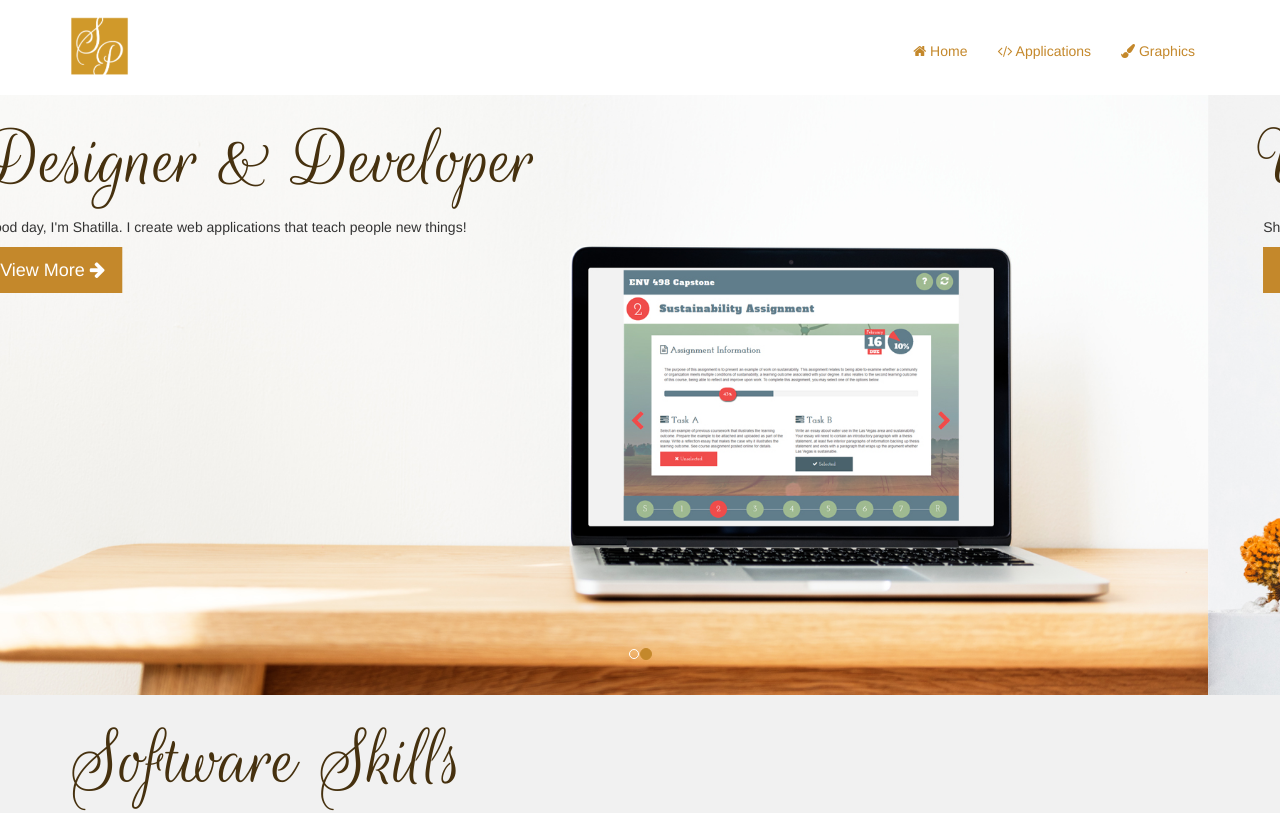
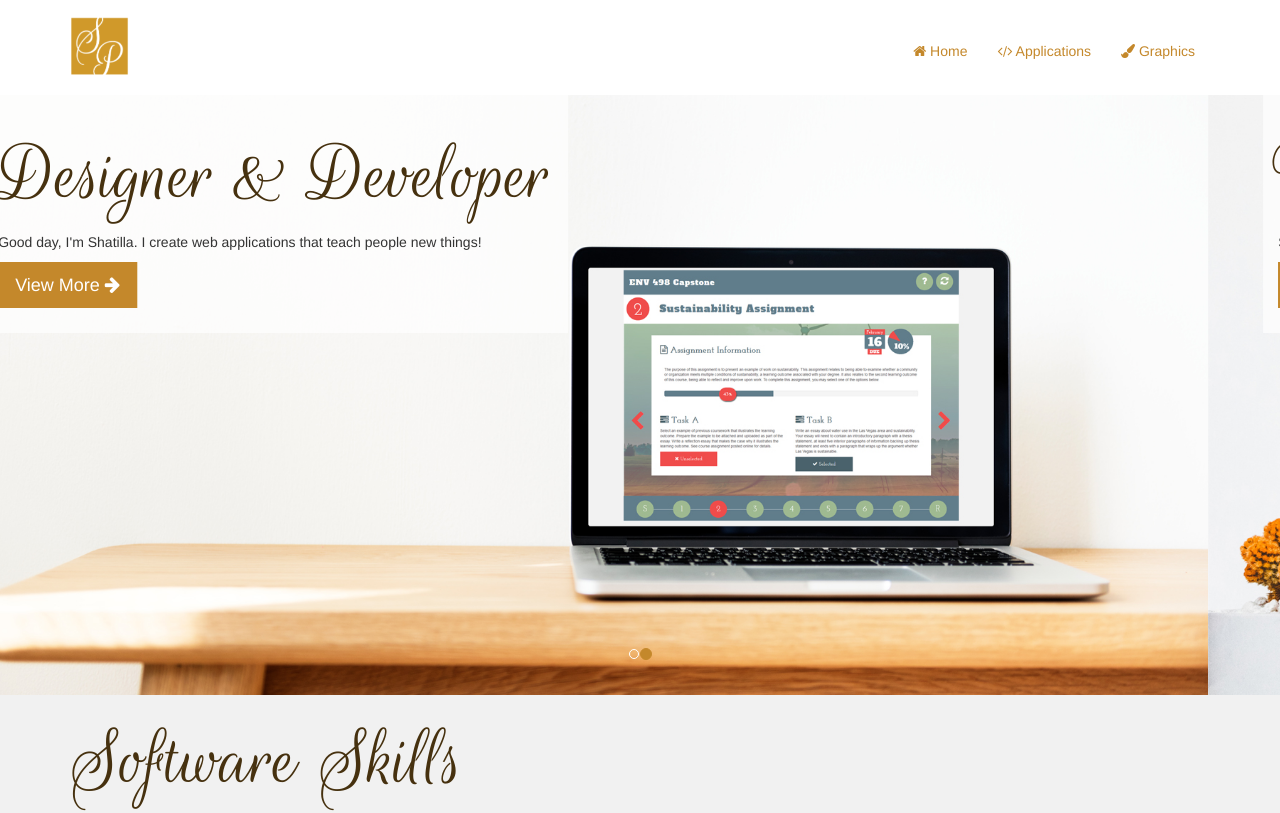
Before and after one commit to lacrimosia/Portfolio-Website, an Angular app: page /#/home in a window 1280 px wide. Shown: the top 813 px of the page. Built offline with nearby package versions, Linux system fonts and the light colour scheme.

Commit message:
Added square style

```diff
--- a/src/app/graphics/graphics.component.html
+++ b/src/app/graphics/graphics.component.html
@@ -1,8 +1,10 @@
 <div class="jumbotron">
   <div class="container text-center">
+    <div class="whiteBox center-block">
     <h1>{{ pageName }}</h1>
     <p> {{ pageDesc }} </p>
     <!--<p><a class="btn btn-primary btn-lg" href="#" role="button">Learn more</a></p>-->
+  </div>
   </div>
 </div>
 <div class="container">
--- a/src/app/home/home.component.html
+++ b/src/app/home/home.component.html
@@ -10,18 +10,22 @@
       <div class="item active" [ngStyle]="{'background-image': 'url(assets/img/design.jpg)', 'background-size': 'cover', 'background-position': 'left 79%'}">
         <div class="container">
           <div class="row">
+            <div class="whiteBox">
             <h1>Designer &amp; Developer</h1>
             <p>Good day, I'm Shatilla. I create web applications that teach people new things!</p>
             <p><a href="#/app/" class="btn btn-primary btn-lg" role="button">View More <i class="fa fa-arrow-right"></i></a></p>
+          </div>
           </div>
         </div>
       </div>
       <div class="item" [ngStyle]="{'background-image': 'url(assets/img/weeknd.jpg)', 'background-size': 'cover', 'background-position': 'left 89%'}">
         <div class="container">
           <div class="row">
+            <div class="whiteBox">
             <h1>Visual Communicator</h1>
             <p>Shatilla is a designer that creates magic.</p>
             <p><a href="#/graphics/" class="btn btn-primary btn-lg" role="button">View More <i class="fa fa-arrow-right"></i></a></p>
+          </div>
           </div>
         </div>
       </div>
--- a/src/app/interactives/interactives.component.html
+++ b/src/app/interactives/interactives.component.html
@@ -1,8 +1,10 @@
 <div class="jumbotron animated fadeIn headerImage">
   <div class="container text-center">
+    <div class="whiteBox center-block">
     <h1>{{ pageName }}</h1>
     <p> {{ pageDesc }} </p>
    <!-- <p><a class="btn btn-primary btn-lg" href="assets/resume.pdf" role="button"><i class="fa fa-download"></i> Download Resume</a></p>-->
+ </div>
   </div>
 </div>
 <div class="container animated fadeIn">
--- a/src/assets/data.json
+++ b/src/assets/data.json
@@ -11,7 +11,7 @@
 		"background": "assets/img/bg3.jpg"
 	},
 	"interactivesPage":{
-		"pageName": "Interactive Applications",
+		"pageName": "Web Applications",
 		"description": "This page showcases various interactive web applications.",
 		"background": "assets/img/bg.jpg"
 	},
--- a/src/styles.scss
+++ b/src/styles.scss
@@ -72,3 +72,9 @@ h1{
   background: $gold;
   border: 1px solid $gold;
 }
+
+.whiteBox{
+	padding: 15px;
+	background: rgba(255,255,255,0.7);
+	width: 50%;
+}
```
